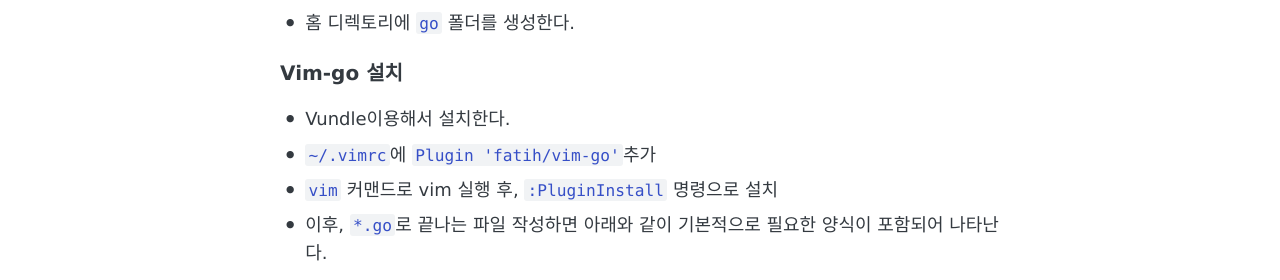
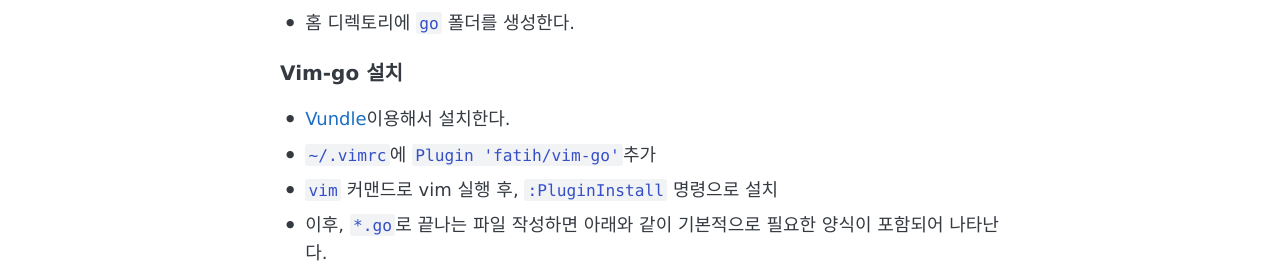
Before and after one commit to cjy-tech/cjy-tech.github.io, a Jekyll site: the page built from _posts/2019-03-07-Go-dev-env-setting.md, in a window 1280 px wide. Shown: the part 608-888 px from the top of the page. Built offline with Jekyll 4.4.1, drawn with Linux system fonts in a browser that asks for light colours; comment, search, counter and statistics services are not loaded; part of the change alters nothing that is shown.

```diff
--- a/_posts/2019-03-07-Go-dev-env-setting.md
+++ b/_posts/2019-03-07-Go-dev-env-setting.md
@@ -17,7 +17,7 @@ Go 언어를 이용한 개발 공부를 하기 위해 ubuntu 리눅스에 go를
 - 홈 디렉토리에 `go` 폴더를 생성한다.
 
 ### Vim-go 설치
-- Vundle이용해서 설치한다.
+- [Vundle](https://github.com/VundleVim/Vundle.vim#quick-start)이용해서 설치한다.
 - `~/.vimrc`에 `Plugin 'fatih/vim-go'`추가
 - `vim` 커맨드로 vim 실행 후, `:PluginInstall` 명령으로 설치
 - 이후, `*.go`로 끝나는 파일 작성하면 아래와 같이 기본적으로 필요한 양식이 포함되어 나타난다.
```
